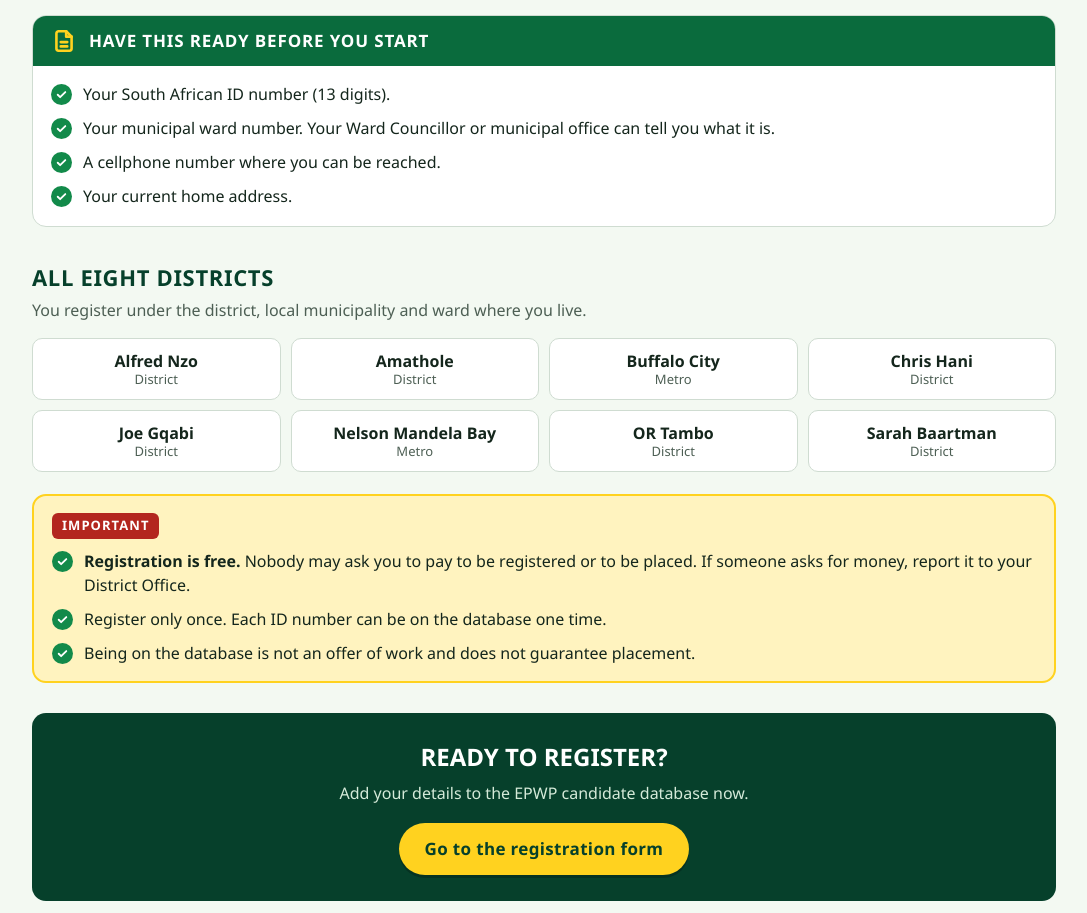
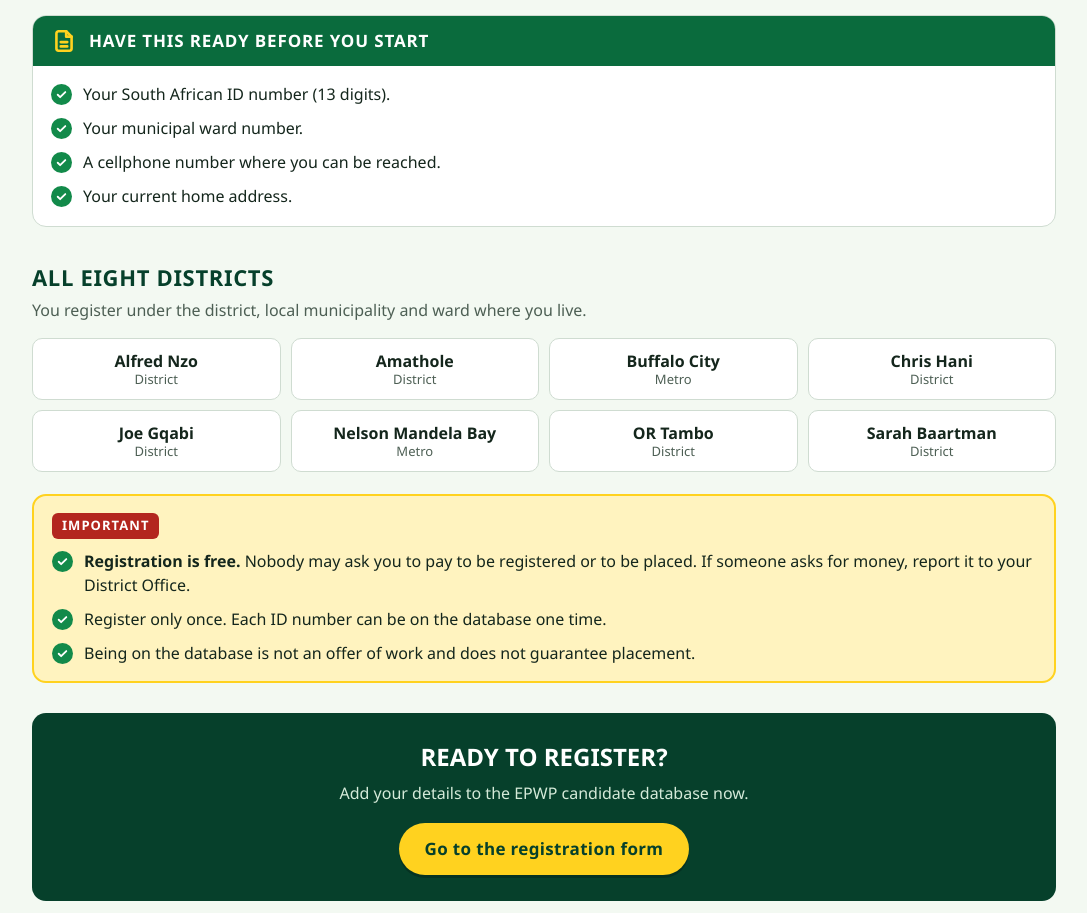
Before and after one commit to BoetaV/ecdoh-epwp_applications, a plain HTML site: page index.html in a window 1280 px wide. Shown: the part 1347-2260 px from the top of the page, without its empty margins (96-1183 px from the left). Drawn offline with Linux system fonts and the light colour scheme.

Commit message:
Remove ward councillor hint from landing page
Co-Authored-By: Claude Fable 5.2 <noreply@anthropic.com>

```diff
--- a/index.html
+++ b/index.html
@@ -323,7 +323,7 @@ input:focus, select:focus, textarea:focus { outline: 3px solid rgba(18,138,74,.3
       <div class="body">
         <ul class="ticks">
           <li>Your South African ID number (13 digits).</li>
-          <li>Your municipal ward number. Your Ward Councillor or municipal office can tell you what it is.</li>
+          <li>Your municipal ward number.</li>
           <li>A cellphone number where you can be reached.</li>
           <li>Your current home address.</li>
         </ul>
```
